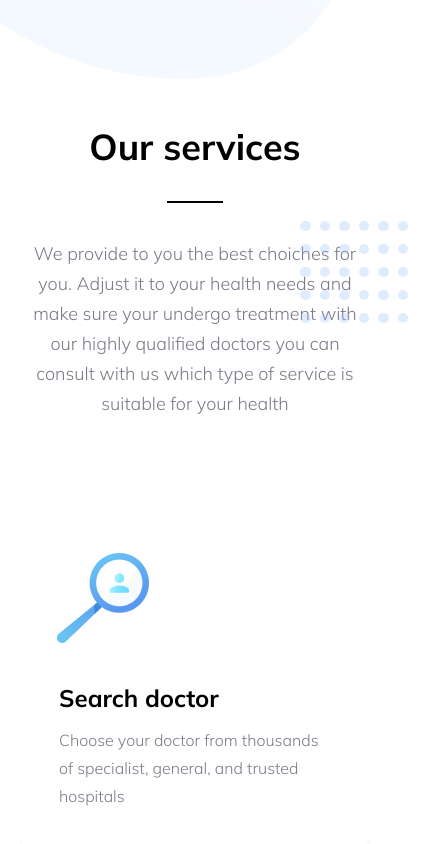
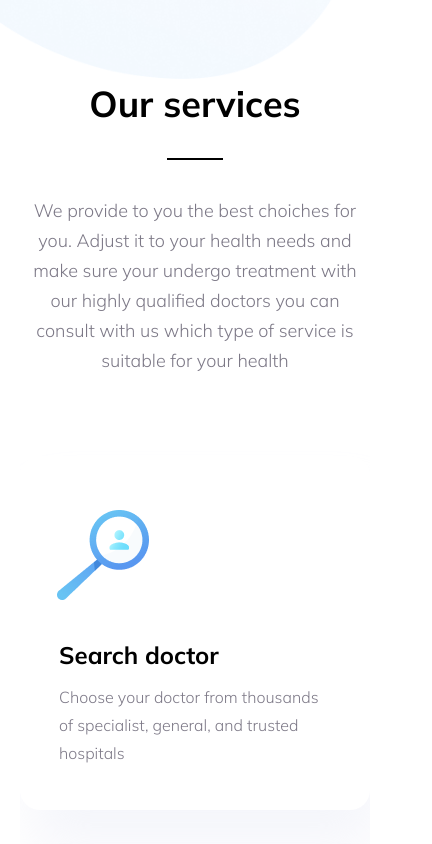
Before and after one commit to onurmaden/trafalgar, a plain HTML site: page index.html in a window 390 px wide. Shown: the part 1104-1948 px from the top of the page, 432 px wide, since content can reach past the window. Drawn offline with Linux system fonts and the light colour scheme.

Commit message:
Add files via upload

```diff
--- a/index.html
+++ b/index.html
@@ -106,38 +106,6 @@
                     <h2>Tracking</h2>
                     <p>Track and save your medical history and health data </p>
                 </div>
-            </div>
-            <div id="dotdecoration2">
-                <div></div>
-                <div></div>
-                <div></div>
-                <div></div>
-                <div></div>
-                <div></div>
-                <div></div>
-                <div></div>
-                <div></div>
-                <div></div>
-                <div></div>
-                <div></div>
-                <div></div>
-                <div></div>
-                <div></div>
-                <div></div>
-                <div></div>
-                <div></div>
-                <div></div>
-                <div></div>
-                <div></div>
-                <div></div>
-                <div></div>
-                <div></div>
-                <div></div>
-                <div></div>
-                <div></div>
-                <div></div>
-                <div></div>
-                <div></div>
             </div>
             <a class="learnMore" href="#">Learn more</a>
         </div>
--- a/style.css
+++ b/style.css
@@ -52,6 +52,7 @@ body{
     top: 35%;
     left: -4%;
     opacity: 0.3;
+    overflow: hidden;
 }
 #dotdecoration div{
     background: linear-gradient(338.5deg, #97C3F9 -165.6%, #93C1F9 1278.45%) ;
@@ -219,25 +220,8 @@ header ul li:first-child a{
     position: relative;
 
 }
-#dotdecoration2{
-    width: 131.58px;
-    height: 115px;
-    display: flex;
-    position: absolute;
-    flex-wrap: wrap;
-    top: 157%;
-    left: 77%;
-    opacity: 0.3;
-    z-index: 5;
-}
-#dotdecoration2 div{
-    background: linear-gradient(338.5deg, #97C3F9 -165.6%, #93C1F9 1278.45%) ;
-    border-radius: 50%;
-    width: 10.46px;
-    height: 10.42px;
-    margin-right: 9px;
 
-}
+
 #third_container{
     display: flex;
     flex-direction: column;
@@ -246,7 +230,6 @@ header ul li:first-child a{
     display: flex;
     flex-direction: row;
     position: relative;
-    justify-content: flex-start;
 }
 #third_container .section1 .text{
     margin-left: 80px;
@@ -254,11 +237,14 @@ header ul li:first-child a{
     width: 30%;
 }
 #third_container .img{
+    display: flex;
     flex-shrink: 2;
-    max-width: 650px;
 }
-#third_container .img img{
-    max-width:100% ;
+#third_container img{
+    max-width: 100%;
+    flex-shrink: 2;
+
+    object-fit: cover;
 }
 #third_container h2{
     font-weight: 700;
@@ -600,6 +586,7 @@ footer .p2 a{
         display: flex;
         position: relative;
         bottom: 4px;
+        margin-right: 10px;
     }
     header ul li a img{
         width: 30px;
@@ -621,10 +608,31 @@ footer .p2 a{
         padding: 0 40px;
     }
     #first_container img{
-        max-width: 400px;
+        max-width: 100%;
         flex-shrink: 1;
+        object-fit: cover;
     }
     footer ul li{
         text-align: center;
     }
+    #third_container{
+        flex-direction: column;
+        flex-shrink: 1;
+    }
+    #third_container .section1 .text{
+        margin: unset;
+    }
+    #third_container .section2 .text{
+        margin: unset;
+    }
 }
+@media screen and (max-width:500px){
+    #fourth_container .right{
+        width: 100%;
+        margin: unset;
+        margin: 10px 10px;
+    }
+    #fourth_container h2{
+        margin: 20px 10px 0;
+    }
+}
```
